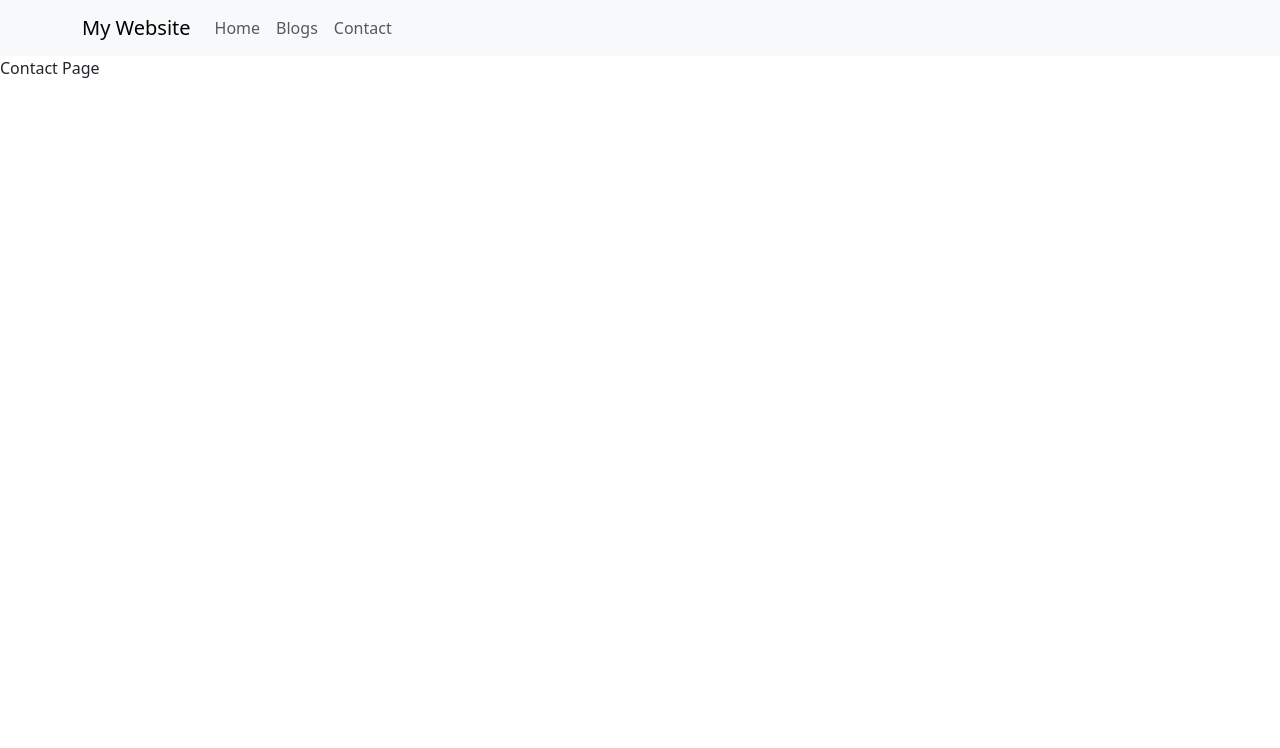
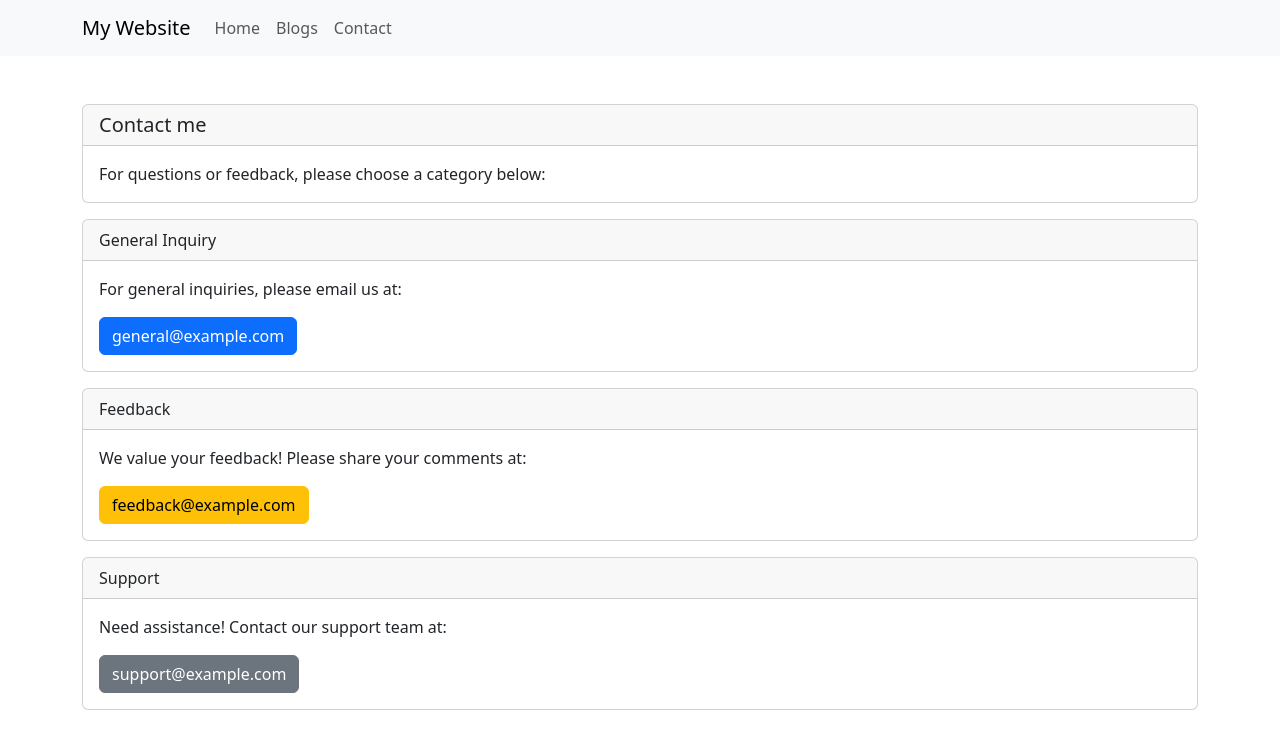
Before and after one commit to Gayan65/emailEx, a React (Vite) app in the folder emailEx/: page /contact in a window 1280 px wide. Shown: the top 748 px of the page. Built offline with nearby package versions, Linux system fonts and the light colour scheme.

Commit message:
Contact add

```diff
--- a/emailEx/src/components/Blogs.jsx
+++ b/emailEx/src/components/Blogs.jsx
@@ -1,8 +1,5 @@
-import React from "react";
-import Button from "react-bootstrap/Button";
 import Card from "react-bootstrap/Card";
 import Container from "react-bootstrap/Container";
-import Form from "react-bootstrap/Form";
 import Accordion from "react-bootstrap/Accordion";
 
 const Blogs = () => {
--- a/emailEx/src/components/Contact.jsx
+++ b/emailEx/src/components/Contact.jsx
@@ -1,7 +1,50 @@
 import React from "react";
+import Button from "react-bootstrap/Button";
+import Card from "react-bootstrap/Card";
+import Container from "react-bootstrap/Container";
+import Form from "react-bootstrap/Form";
 
 const Contact = () => {
-    return <div>Contact Page</div>;
+    return (
+        <Container className="mt-5">
+            <Card>
+                <Card.Header as="h5">Contact me</Card.Header>
+                <Card.Body>
+                    <Card.Text>
+                        For questions or feedback, please choose a category
+                        below:
+                    </Card.Text>
+                </Card.Body>
+            </Card>
+            <Card className="mt-3">
+                <Card.Header>General Inquiry</Card.Header>
+                <Card.Body>
+                    <Card.Text>
+                        For general inquiries, please email us at:
+                    </Card.Text>
+                    <Button variant="primary">general@example.com</Button>
+                </Card.Body>
+            </Card>
+            <Card className="mt-3">
+                <Card.Header>Feedback</Card.Header>
+                <Card.Body>
+                    <Card.Text>
+                        We value your feedback! Please share your comments at:
+                    </Card.Text>
+                    <Button variant="warning">feedback@example.com</Button>
+                </Card.Body>
+            </Card>
+            <Card className="mt-3">
+                <Card.Header>Support</Card.Header>
+                <Card.Body>
+                    <Card.Text>
+                        Need assistance! Contact our support team at:
+                    </Card.Text>
+                    <Button variant="secondary">support@example.com</Button>
+                </Card.Body>
+            </Card>
+        </Container>
+    );
 };
 
 export default Contact;
--- a/emailEx/src/components/Home.jsx
+++ b/emailEx/src/components/Home.jsx
@@ -1,4 +1,3 @@
-import React from "react";
 import Button from "react-bootstrap/Button";
 import Card from "react-bootstrap/Card";
 import Container from "react-bootstrap/Container";
```
